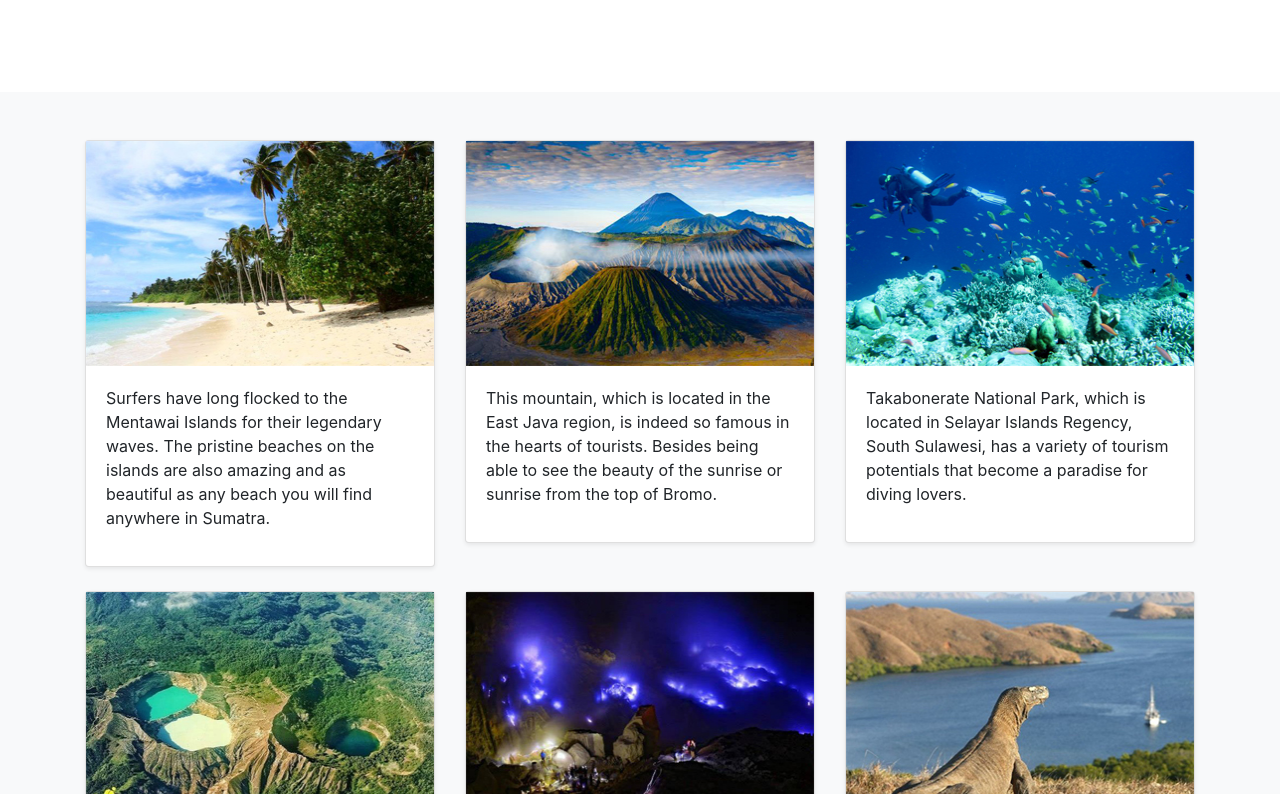
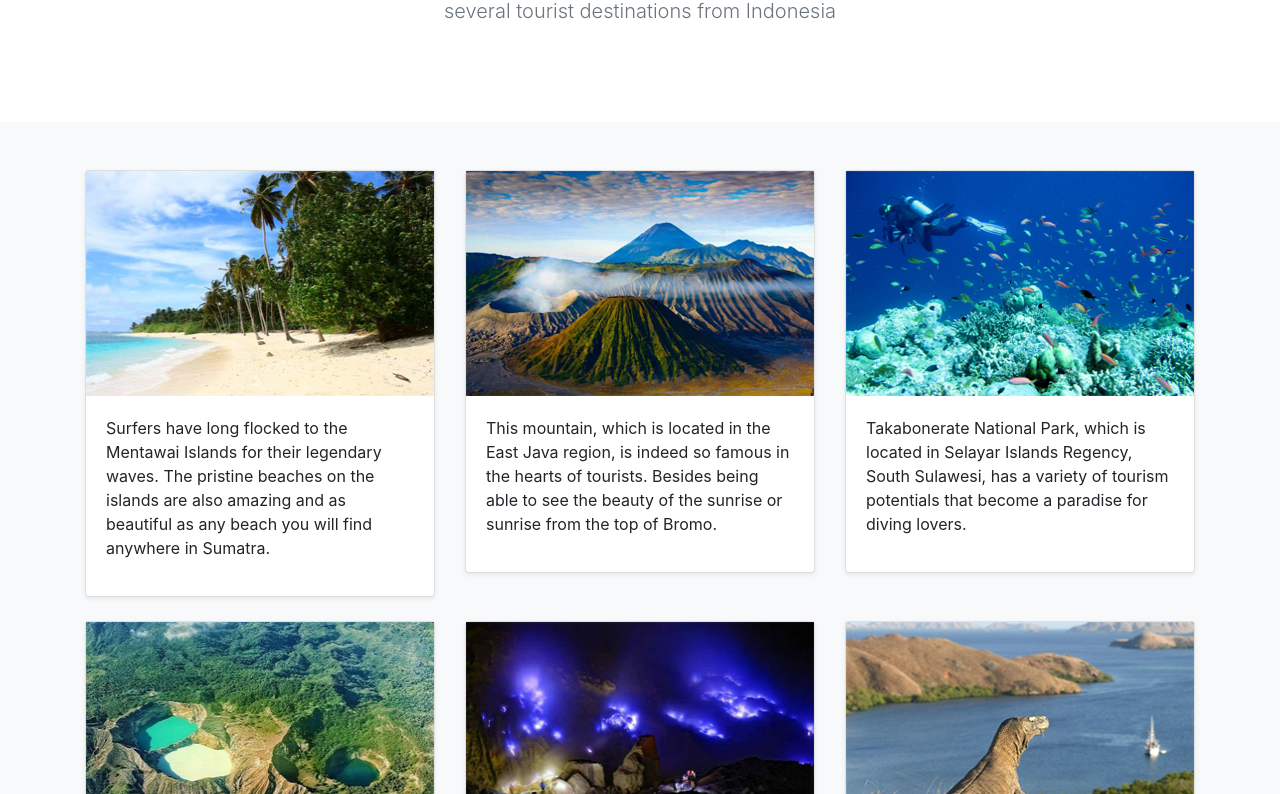
Before and after one commit to Achiang04/Collaboration, a plain HTML site: page details/view1.html in a window 1280 px wide. Shown: the part 156-950 px from the top of the page. Drawn offline with nearby package versions, Linux system fonts and the light colour scheme; files whose address does not match are found by name.

Commit message:
fix kekurangan (@Achiang04)

```diff
--- a/details/view1.html
+++ b/details/view1.html
@@ -71,7 +71,7 @@
   <section class="jumbotron text-center">
     <div class="container">
       <h1>Indonesian Destinations</h1>
-      <p class="lead text-muted"></p>
+      <p class="lead text-muted">several tourist destinations from Indonesia</p>
     </div>
   </section>
 
```
